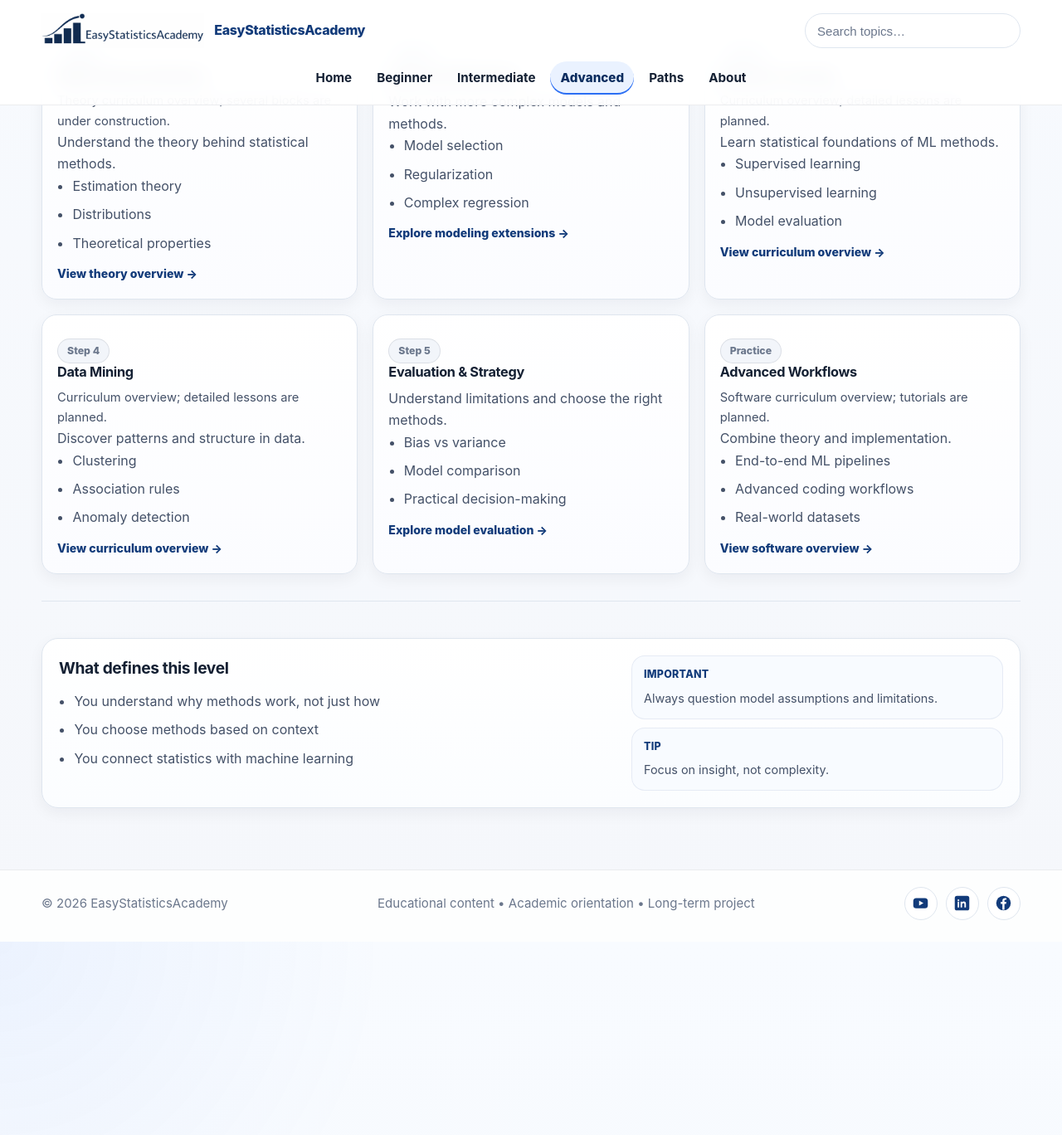
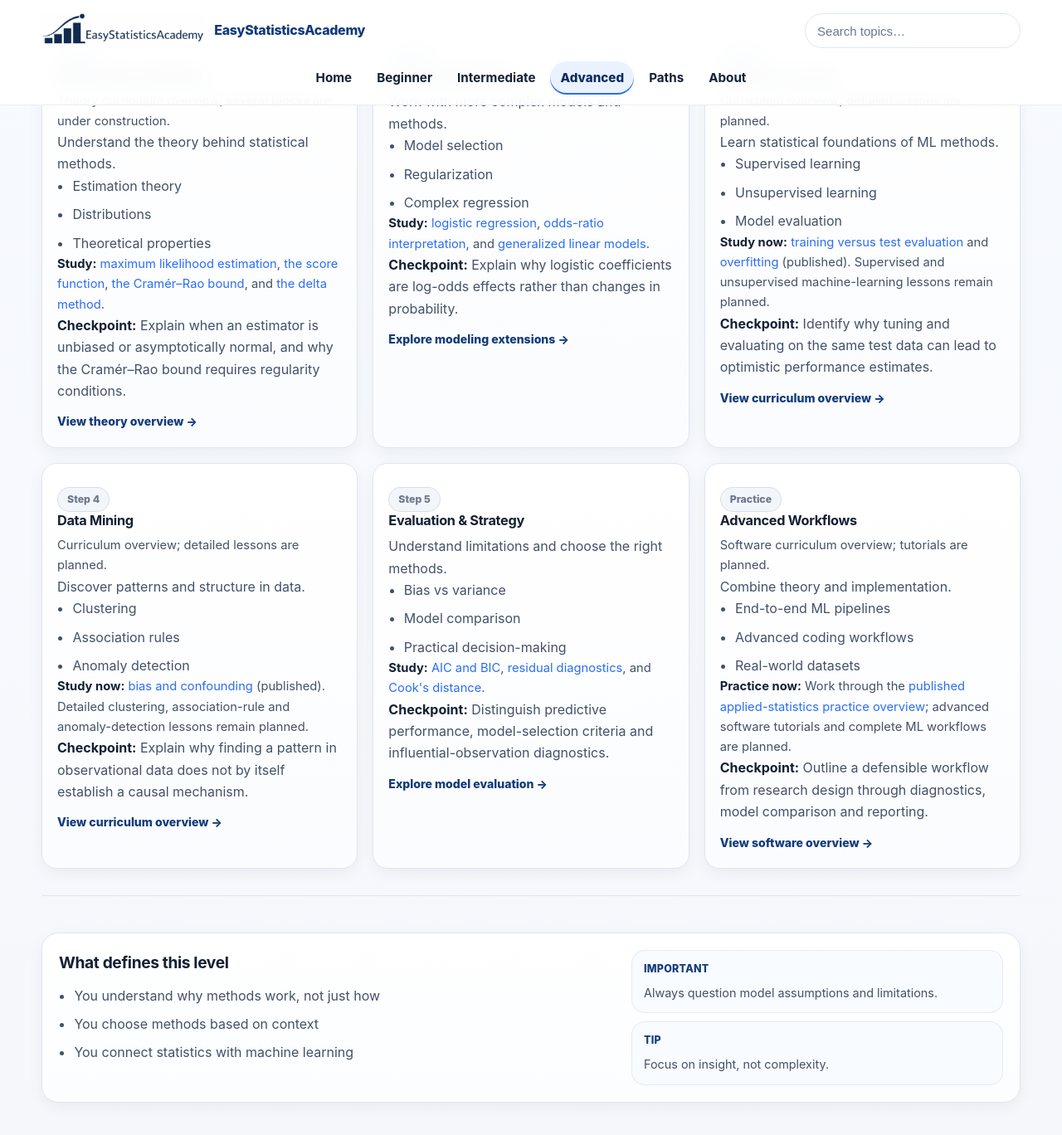
Before and after one commit to ammar-homaida-statistics/easystatisticsacademy, a Jekyll site: the page built from learning-paths/advanced.md, in a window 1280 px wide and 1400 px high, scrolled down 550 px. Shown: the top 1368 px of the window at 83% size. Built offline with Jekyll 4.4.1, drawn with Linux system fonts in a browser that asks for light colours; before the commit the page ends 1685 px from its top, so only the background shows below that.

Commit message:
Guide advanced learners through published theory, modeling and diagnostics

```diff
--- a/learning-paths/advanced.md
+++ b/learning-paths/advanced.md
@@ -50,6 +50,9 @@ permalink: /learning-paths/advanced/
         <li>Theoretical properties</li>
       </ul>
 
+      <p class="muted-mini"><strong>Study:</strong> <a href="/mathematical-statistics/maximum-likelihood-estimation/definition-of-mle/">maximum likelihood estimation</a>, <a href="/mathematical-statistics/likelihood-and-log-likelihood/score-function/">the score function</a>, <a href="/mathematical-statistics/fisher-information-and-efficiency/cramer-rao-lower-bound/">the Cramér–Rao bound</a>, and <a href="/mathematical-statistics/asymptotic-theory/delta-method/">the delta method</a>.</p>
+      <p><strong>Checkpoint:</strong> Explain when an estimator is unbiased or asymptotically normal, and why the Cramér–Rao bound requires regularity conditions.</p>
+
       <a class="card-foot" href="/mathematical-statistics/">View theory overview →</a>
     </div>
 
@@ -64,6 +67,9 @@ permalink: /learning-paths/advanced/
         <li>Regularization</li>
         <li>Complex regression</li>
       </ul>
+
+      <p class="muted-mini"><strong>Study:</strong> <a href="/modeling/extensions/logistic-regression/">logistic regression</a>, <a href="/modeling/extensions/interpreting-logistic-coefficients/">odds-ratio interpretation</a>, and <a href="/modeling/extensions/glm/">generalized linear models</a>.</p>
+      <p><strong>Checkpoint:</strong> Explain why logistic coefficients are log-odds effects rather than changes in probability.</p>
 
       <a class="card-foot" href="/modeling/extensions/">Explore modeling extensions →</a>
     </div>
@@ -81,6 +87,9 @@ permalink: /learning-paths/advanced/
         <li>Model evaluation</li>
       </ul>
 
+      <p class="muted-mini"><strong>Study now:</strong> <a href="/modeling/model-fit-comparison/train-vs-test/">training versus test evaluation</a> and <a href="/modeling/model-fit-comparison/overfitting/">overfitting</a> (published). Supervised and unsupervised machine-learning lessons remain planned.</p>
+      <p><strong>Checkpoint:</strong> Identify why tuning and evaluating on the same test data can lead to optimistic performance estimates.</p>
+
       <a class="card-foot" href="/machine-learning/">View curriculum overview →</a>
     </div>
 
@@ -97,6 +106,9 @@ permalink: /learning-paths/advanced/
         <li>Anomaly detection</li>
       </ul>
 
+      <p class="muted-mini"><strong>Study now:</strong> <a href="/applied-statistics/study-design/bias-confounding/">bias and confounding</a> (published). Detailed clustering, association-rule and anomaly-detection lessons remain planned.</p>
+      <p><strong>Checkpoint:</strong> Explain why finding a pattern in observational data does not by itself establish a causal mechanism.</p>
+
       <a class="card-foot" href="/data-mining/">View curriculum overview →</a>
     </div>
 
@@ -111,6 +123,9 @@ permalink: /learning-paths/advanced/
         <li>Model comparison</li>
         <li>Practical decision-making</li>
       </ul>
+
+      <p class="muted-mini"><strong>Study:</strong> <a href="/modeling/model-fit-comparison/aic-bic/">AIC and BIC</a>, <a href="/modeling/diagnostics/residual-plots/">residual diagnostics</a>, and <a href="/modeling/diagnostics/cooks-distance/">Cook's distance</a>.</p>
+      <p><strong>Checkpoint:</strong> Distinguish predictive performance, model-selection criteria and influential-observation diagnostics.</p>
 
       <a class="card-foot" href="/modeling/model-fit-comparison/">Explore model evaluation →</a>
     </div>
@@ -127,6 +142,9 @@ permalink: /learning-paths/advanced/
         <li>Advanced coding workflows</li>
         <li>Real-world datasets</li>
       </ul>
+
+      <p class="muted-mini"><strong>Practice now:</strong> Work through the <a href="/applied-statistics/practice/">published applied-statistics practice overview</a>; advanced software tutorials and complete ML workflows are planned.</p>
+      <p><strong>Checkpoint:</strong> Outline a defensible workflow from research design through diagnostics, model comparison and reporting.</p>
 
       <a class="card-foot" href="/software/">View software overview →</a>
     </div>
```
